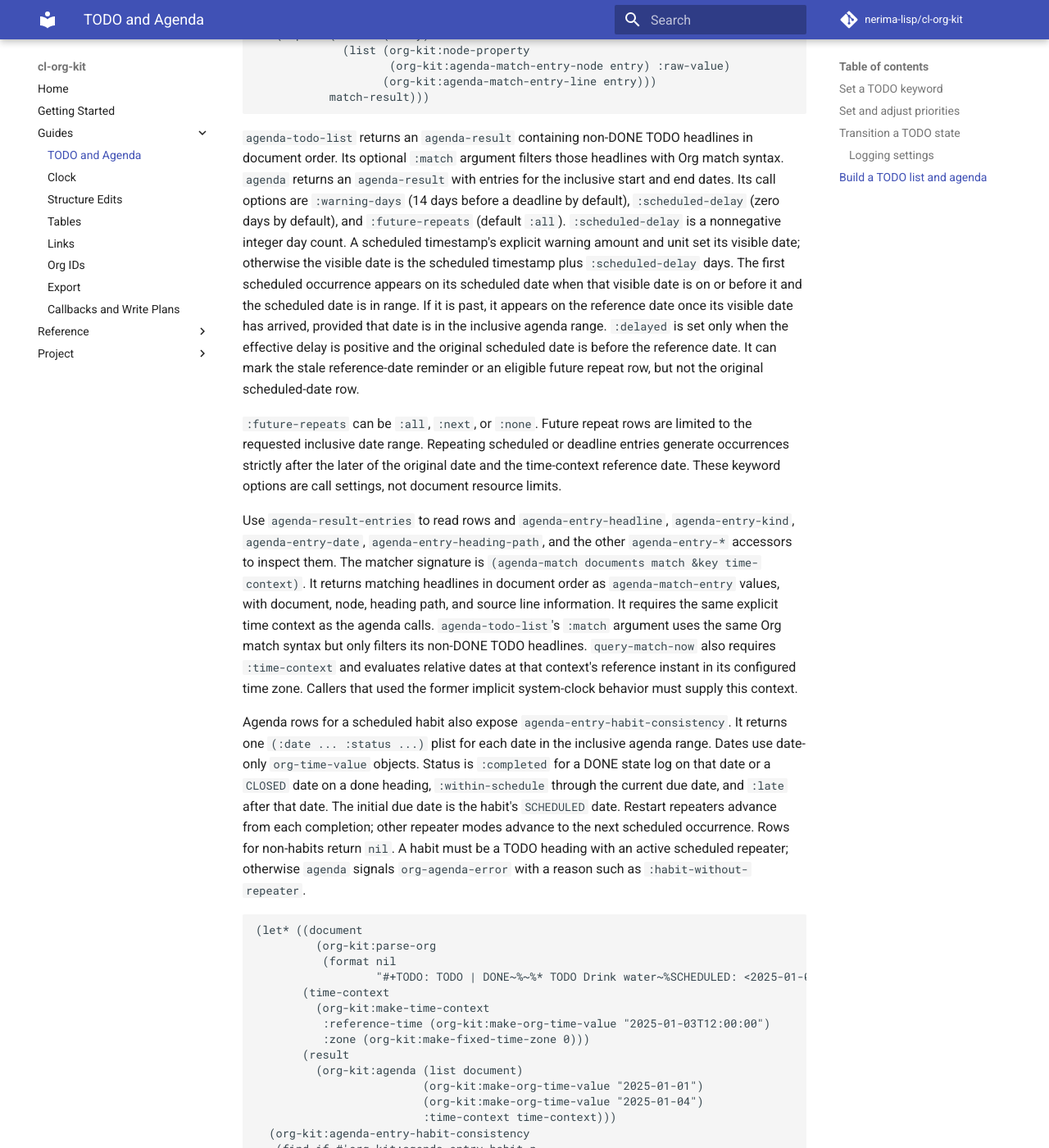
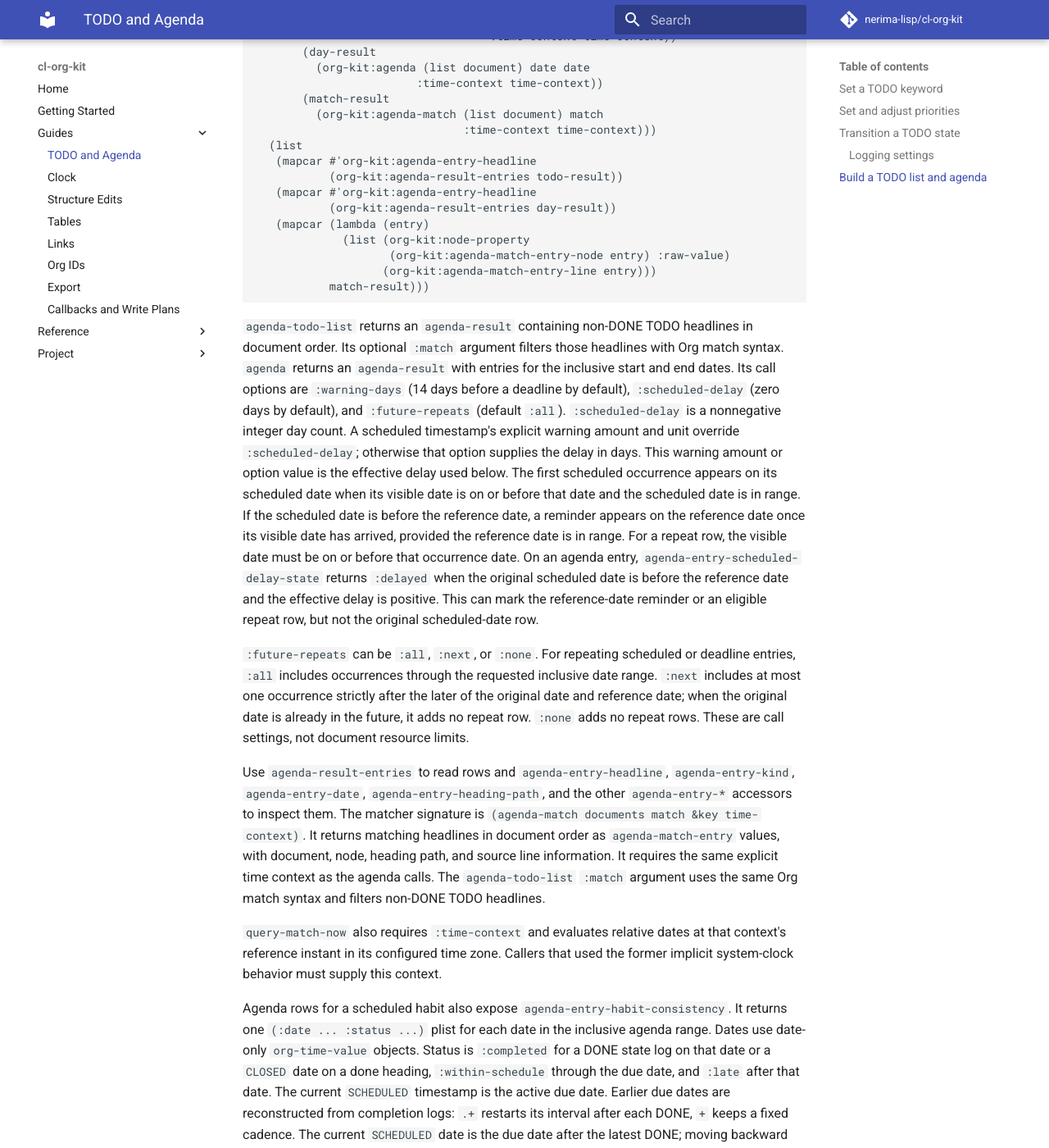
Before and after one commit to nerima-lisp/cl-org-kit, an MkDocs documentation site: the page built from docs/src/guides/todo-agenda.md, in a window 1280 px wide and 1400 px high, scrolled down 3301 px. Shown: the whole window at 82% size. Built offline with MkDocs 1.6.1 and Material for MkDocs 9.7.7, drawn with Linux system fonts in a browser that asks for light colours; comment, search, counter and statistics services are not loaded; some of the changed text lies outside the part shown.

Commit message:
docs: clarify TODO and clock API behavior
Explain TODO dependency configuration, priority cycling, agenda timing, clock options, and limit settings with complete API examples.

```diff
--- a/docs/src/guides/todo-agenda.md
+++ b/docs/src/guides/todo-agenda.md
@@ -1,8 +1,6 @@
 # TODO and Agenda
 
-TODO keywords and planning timestamps are stored on parsed headlines. The
-public API can set a configured TODO keyword, list unfinished TODO headlines,
-build an agenda for a date range, and select headlines with Org match syntax.
+TODO keywords and planning timestamps are stored on parsed headlines.
 
 ## Set a TODO keyword
 
@@ -38,23 +36,32 @@
 
 ## Set and adjust priorities
 
-`#+PRIORITIES` defines the highest, lowest, and default values for the document.
+`#+PRIORITIES` lists the highest, lowest, and default values, in that order.
 For example, `#+PRIORITIES: A C B` uses the alphabetic range A through C and
 defaults unmarked headings to B. Numeric ranges use values from 0 through 64,
-such as `#+PRIORITIES: 1 10 5`. The three values must use the same kind and be
-in ascending order. Without the directive, Org's A, C, and B defaults apply.
+such as `#+PRIORITIES: 1 10 5`. The endpoints and default must use the same kind,
+and the default must lie between the endpoints. Only the first three values are
+used; directives with fewer than three values are ignored. Without the
+directive, Org's A, C, and B defaults apply.
 
 `set-heading-priority` accepts an uppercase letter or a numeric priority and
 rejects values outside the configured range. Pass `nil` to clear the priority.
-`adjust-heading-priority` moves one step with `:up` or `:down`, clamping at the
-range limits. An unmarked heading starts from the configured default before
-the adjustment. Invalid directives, directions, or values signal
-`org-edit-error` with reason `:invalid-value`.
+`adjust-heading-priority` moves one step with `:up` or `:down`. The first
+adjustment of an unmarked heading assigns the configured default. Moving past a
+range endpoint clears the priority cookie. To wrap on the next call, pass the
+direction that cleared the cookie as `:previous-direction` and use that same
+direction again; the unset priority then starts at the opposite endpoint. An
+unset priority without a matching `:previous-direction` starts at the default.
+Invalid directives, directions, or values signal `org-edit-error` with reason
+`:invalid-value`. A numeric `PRIORITY` query value is returned as decimal text.
 
 ## Transition a TODO state
 
 `transition-heading-todo` sets a heading to a configured state, while
 `cycle-heading-todo` advances or reverses through a configured TODO sequence.
+Pass `:direction :next` to advance or `:direction :previous` to reverse with
+`cycle-heading-todo`. If the heading has no TODO state and more than one active
+sequence is configured, pass that sequence's ID as `:sequence-id`.
 Both functions return two values: an `edit-result` and a `transition-result`.
 The `edit-result` contains the updated document; the `transition-result`
 describes the previous and new states, log events, repeater rescheduling, and
@@ -115,12 +122,16 @@
 exceeded limit signals `org-resource-limit-error`.
 
 Changing a heading to a DONE state is refused with `org-edit-error` reason
-`:blocked` when it has an unfinished direct TODO child, or when an earlier
-unfinished TODO sibling blocks it under its parent's local `ORDERED` property.
-A local `NOBLOCKING` property on the heading disables these checks. Unchecked
-checkboxes do not block TODO transitions. Querying the special `BLOCKED`
-property uses these dependency rules and also checks any caller-supplied
-blocked provider.
+`:blocked` when any TODO heading in its subtree is unfinished, or when an
+earlier unfinished TODO sibling blocks it under an `ORDERED` parent or
+ancestor. Put `:ORDERED: t` in the parent heading's `:PROPERTIES:` drawer to mark
+an ordered sequence. Put `:NOBLOCKING: t` in the target heading's drawer to skip
+its dependency checks. Unchecked checkboxes do not block TODO transitions.
+Querying the special `BLOCKED` property combines these rules with an optional
+provider. Pass a one-argument function as `:blocked-provider` to
+`make-query-context`; it receives the headline node and returns `nil` or the
+provider value to expose as `BLOCKED`. A non-`nil` provider value is preserved;
+otherwise a built-in blocked result is returned as `"t"`.
 
 ## Build a TODO list and agenda
 
@@ -171,21 +182,25 @@
 `:warning-days` (14 days before a deadline by default), `:scheduled-delay`
 (zero days by default), and `:future-repeats` (default `:all`).
 `:scheduled-delay` is a nonnegative integer day count. A scheduled timestamp's
-explicit warning amount and unit set its visible date; otherwise the visible
-date is the scheduled timestamp plus `:scheduled-delay` days. The first
-scheduled occurrence appears on its scheduled date when that visible date is
-on or before it and the scheduled date is in range. If it is past, it appears
-on the reference date once its visible date has arrived, provided that date is
-in the inclusive agenda range. `:delayed` is set only when the effective delay
-is positive and the original scheduled date is before the reference date. It can
-mark the stale reference-date reminder or an eligible future repeat row, but not
-the original scheduled-date row.
+explicit warning amount and unit override `:scheduled-delay`; otherwise that
+option supplies the delay in days. This warning amount or option value is the
+effective delay used below. The first
+scheduled occurrence appears on its scheduled date when its visible date is on
+or before that date and the scheduled date is in range. If the scheduled date is
+before the reference date, a reminder appears on the reference date once its
+visible date has arrived, provided the reference date is in range. For a repeat
+row, the visible date must be on or before that occurrence date. On an agenda
+entry, `agenda-entry-scheduled-delay-state` returns `:delayed` when the original
+scheduled date is before the reference date and the effective delay is positive.
+This can mark the reference-date reminder or an eligible repeat row, but not the
+original scheduled-date row.
 
-`:future-repeats` can be `:all`, `:next`, or `:none`. Future repeat rows are
-limited to the requested inclusive date range. Repeating scheduled or deadline
-entries generate occurrences strictly after the later of the original date and
-the time-context reference date. These keyword options are call settings, not
-document resource limits.
+`:future-repeats` can be `:all`, `:next`, or `:none`. For repeating scheduled or
+deadline entries, `:all` includes occurrences through the requested inclusive
+date range. `:next` includes at most one occurrence strictly after the later of
+the original date and reference date; when the original date is already in the
+future, it adds no repeat row. `:none` adds no repeat rows. These are call
+settings, not document resource limits.
 
 Use `agenda-result-entries` to read rows and `agenda-entry-headline`,
 `agenda-entry-kind`, `agenda-entry-date`, `agenda-entry-heading-path`, and the
@@ -193,8 +208,9 @@
 `(agenda-match documents match &key time-context)`. It returns matching
 headlines in document order as `agenda-match-entry` values, with document,
 node, heading path, and source line information. It requires the same explicit
-time context as the agenda calls. `agenda-todo-list`'s `:match` argument uses
-the same Org match syntax but only filters its non-DONE TODO headlines.
+time context as the agenda calls. The `agenda-todo-list` `:match` argument uses
+the same Org match syntax and filters non-DONE TODO headlines.
+
 `query-match-now` also requires `:time-context` and evaluates relative dates at
 that context's reference instant in its configured time zone. Callers that
 used the former implicit system-clock behavior must supply this context.
@@ -203,14 +219,22 @@
 It returns one `(:date ... :status ...)` plist for each date in the inclusive
 agenda range. Dates use date-only `org-time-value` objects. Status is
 `:completed` for a DONE state log on that date or a `CLOSED` date on a done
-heading, `:within-schedule` through the current due date, and `:late` after
-that date. The initial due date is the habit's `SCHEDULED` date. Restart
-repeaters advance from each completion; other repeater modes advance to the
-next scheduled occurrence. Rows for non-habits return `nil`. A habit must be a
+heading, `:within-schedule` through the due date, and `:late` after that date.
+The current `SCHEDULED` timestamp is the active due date. Earlier due dates are
+reconstructed from completion logs: `.+` restarts its interval after each DONE,
+`+` keeps a fixed cadence. The current `SCHEDULED` date is the due date after
+the latest DONE; moving backward through DONE logs, each earlier DONE's due date
+is one repeater interval before the due date after the next later DONE. `++`
+keeps its fixed cadence and advances past each completion. An incomplete date
+after the time context's reference date remains `:within-schedule`. Rows for
+non-habits return `nil`. A habit must be a
 TODO heading with an active scheduled repeater; otherwise `agenda` signals
 `org-agenda-error` with a reason such as `:habit-without-repeater`.
 
 ~~~lisp
+(require :asdf)
+(asdf:load-system "cl-org-kit")
+
 (let* ((document
          (org-kit:parse-org
           (format nil
@@ -235,7 +259,8 @@
 `org-resource-limit-error`. The default limits are 3,660 inclusive days,
 1,000,000 generated entries, and 10,000 future repeats. A call over multiple
 documents uses the lowest configured agenda ceiling among them. These ceilings
-can be changed through the documents' `limits`.
+can be changed by passing a limits object to `parse-org`, for example
+`:limits (org-kit:make-limits :max-agenda-range-days 90)`.
 
 See [Clock](clock.md) for clock aggregation and
 [API Stability](../reference/api-stability.md) for the 0.1.0 public API scope.
```
Also changed, not shown: docs/src/guides/clock.md (+40 -17 lines).
